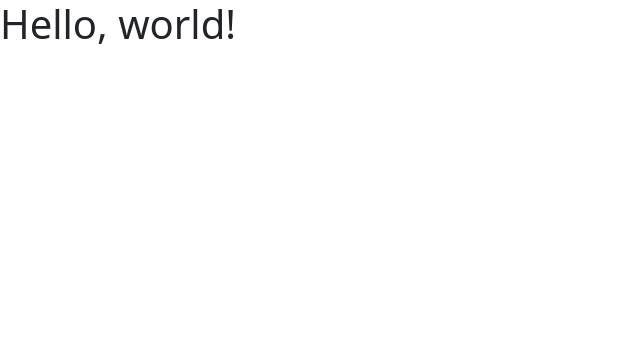
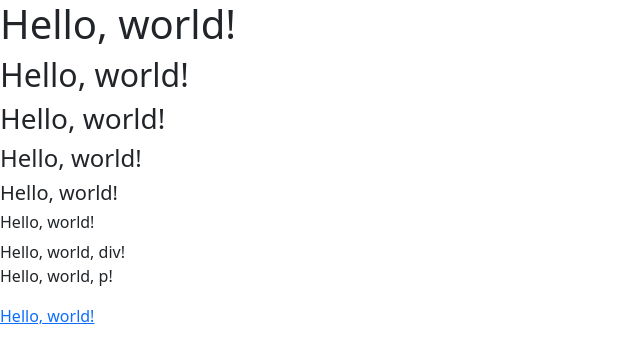
Before and after one commit to denisnizus/denisnizus.github.io, a plain HTML site: page index.html in a window 1280 px wide. Shown: the whole page, without its empty margins (0-640 px from the left). Drawn offline with nearby package versions, Linux system fonts and the light colour scheme.

Commit message:
Update index.html

```diff
--- a/index.html
+++ b/index.html
@@ -12,6 +12,16 @@
   </head>
   <body>
     <h1>Hello, world!</h1>
+    <h2>Hello, world!</h2>
+    <h3>Hello, world!</h3>
+    <h4>Hello, world!</h4>
+    <h5>Hello, world!</h5>
+    <h6>Hello, world!</h6>
+    <div>Hello, world, div!</div>
+    <p>Hello, world, p!</p>
+    <a href="_blank">Hello, world!</a>
+
+
 
     <!-- Optional JavaScript; choose one of the two! -->
 
```
